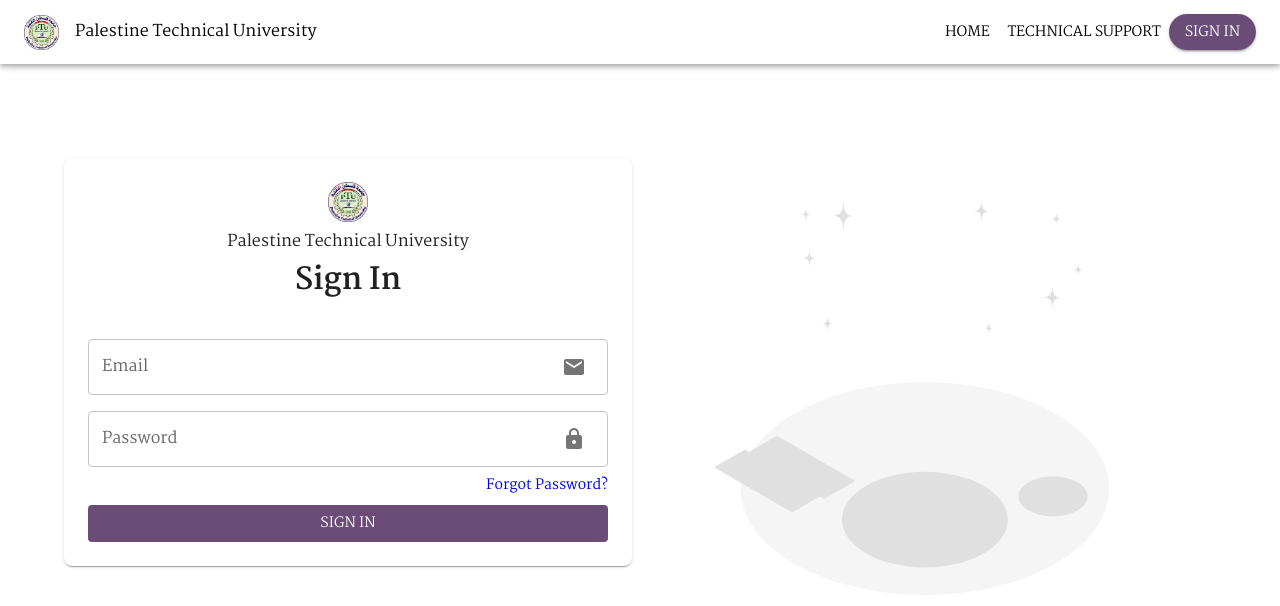
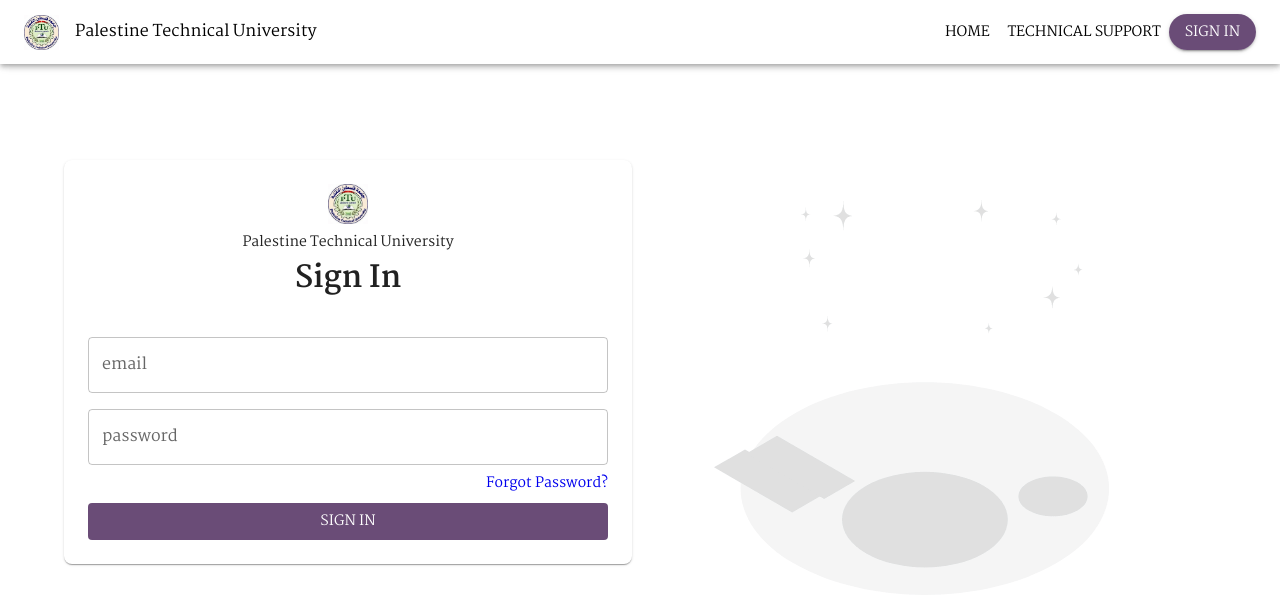
Before and after one commit to Tasneemghazal/front-grad, a React (Vite) app: page /sign-in in a window 1280 px wide. Shown: the top 606 px of the page. Built offline with nearby package versions, Linux system fonts and the light colour scheme.

Commit message:
handle signIn

```diff
--- a/src/components/sign in/Sign_in.jsx
+++ b/src/components/sign in/Sign_in.jsx
@@ -1,9 +1,11 @@
-import React from "react";
+import React, { useState } from "react";
 import InputCom from "../shared/InputCom";
-import { Box, Button, Container, FormGroup, Grid, Paper, Typography, useMediaQuery } from "@mui/material";
+import { Box, Button, Container, Grid, Paper, Typography, useMediaQuery } from "@mui/material";
 import { styled } from "@mui/material/styles";
 import { purple } from "@mui/material/colors";
-import { Link } from "react-router-dom";
+import { Link, useNavigate } from "react-router-dom";
+import { useFormik } from "formik";
+import axios from "axios";
 
 const ColorButton = styled(Button)(({ theme }) => ({
   color: theme.palette.getContrastText(purple[500]),
@@ -16,6 +18,69 @@
 
 export default function Sign_in() {
   const matches = useMediaQuery((theme) => theme.breakpoints.up('md'));
+  let navigate = useNavigate();
+  let[userToken,setUserToken] = useState();
+  const initialValues = {
+    email: "",
+    password: "",
+  };
+
+  const onSubmit = async (users) => {
+    try {
+      const {data} = await axios.post("http://localhost:3000/api/v1/grad/auth/signIn", users);
+      console.log(data);
+      if (data.message === "valid account") {
+        localStorage.setItem("userToken", data.token);
+        setUserToken(data.token);
+        if(data.role === "admin") {
+        navigate("/dashboard");
+
+        }
+      }
+    } catch (error) {
+      console.log("Error occurred:", error)
+    }
+
+
+  }
+  const formik = useFormik({
+    initialValues,
+    onSubmit,
+    validateOnBlur: true,
+    validateOnChange: false,
+  });
+
+  const inputs = [
+    {
+      id: "email",
+      type: "email",
+      name: "email",
+      title: "User Email",
+      value: formik.values.email,
+    },
+    {
+      id: "password",
+      type: "password",
+      name: "password",
+      title: "User Password",
+      value: formik.values.password,
+    },
+  ];
+
+  const renderInputs = inputs.map((input, index) => (
+    <InputCom
+      type={input.type}
+      name={input.name}
+      id={input.id}
+      title={input.title}
+      value={input.value}
+      key={index}
+      placeholder={input.name}
+      onChange={formik.handleChange}
+      onBlur={formik.handleBlur}
+      touched={formik.touched}
+    />
+  ));
 
   return (
     <Box
@@ -24,7 +89,6 @@
         display: "flex",
         justifyContent: "center",
         alignItems: "center",
-
       }}
     >
       <Container maxWidth="lg">
@@ -38,29 +102,28 @@
                 p: 3
               }}
             >
-             <Box sx={{textAlign:"center"}}>
-              <img src="image/ptuk.jpg" alt="ptuk logo"  width="40px" height="40px"/>
-              <Typography variant="p" sx={{display:"block", pb:1}}>Palestine Technical University</Typography>
-             <Typography variant="h4" sx={{ fontSize:"30px",textAlign: "center", mb: 4, fontWeight: "bold" }}>
-                Sign In
-              </Typography>
-             </Box>
-              <form sx={{ width: "100%", mb: 3 }}>
-                <InputCom placeholder={"Email"} type={"email"} />
-                <InputCom placeholder={"Password"} type={"password"}/>
+              <Box sx={{ textAlign: "center" }}>
+                <img src="image/ptuk.jpg" alt="Palestine Technical University logo" width="40px" height="40px" />
+                <Typography variant="body2" sx={{ display: "block", pb: 1 }}>Palestine Technical University</Typography>
+                <Typography variant="h4" sx={{ fontSize: "30px", textAlign: "center", mb: 4, fontWeight: "bold" }}>
+                  Sign In
+                </Typography>
+              </Box>
+              <form onSubmit={formik.handleSubmit} sx={{ width: "100%", mb: 3 }}>
+                {renderInputs}
                 <Link style={{ textDecoration: "none" }} to='/sendCode'>
                   <Typography variant="body2" sx={{ textAlign: "right", color: "primary", cursor: "pointer" }}>
                     Forgot Password?
                   </Typography>
                 </Link>
-                <ColorButton fullWidth>Sign in</ColorButton>
+                <ColorButton fullWidth type="submit">Sign in</ColorButton>
               </form>
             </Paper>
           </Grid>
           {matches && (
             <Grid item xs={12} md={6}>
               <Box sx={{ display: "flex", justifyContent: "center" }}>
-                <img src="image/boy on graduation.gif" alt="" style={{ maxWidth: "100%", height: "auto" }} />
+                <img src="image/boy on graduation.gif" alt="Boy on Graduation" style={{ maxWidth: "100%", height: "auto" }} />
               </Box>
             </Grid>
           )}
```
